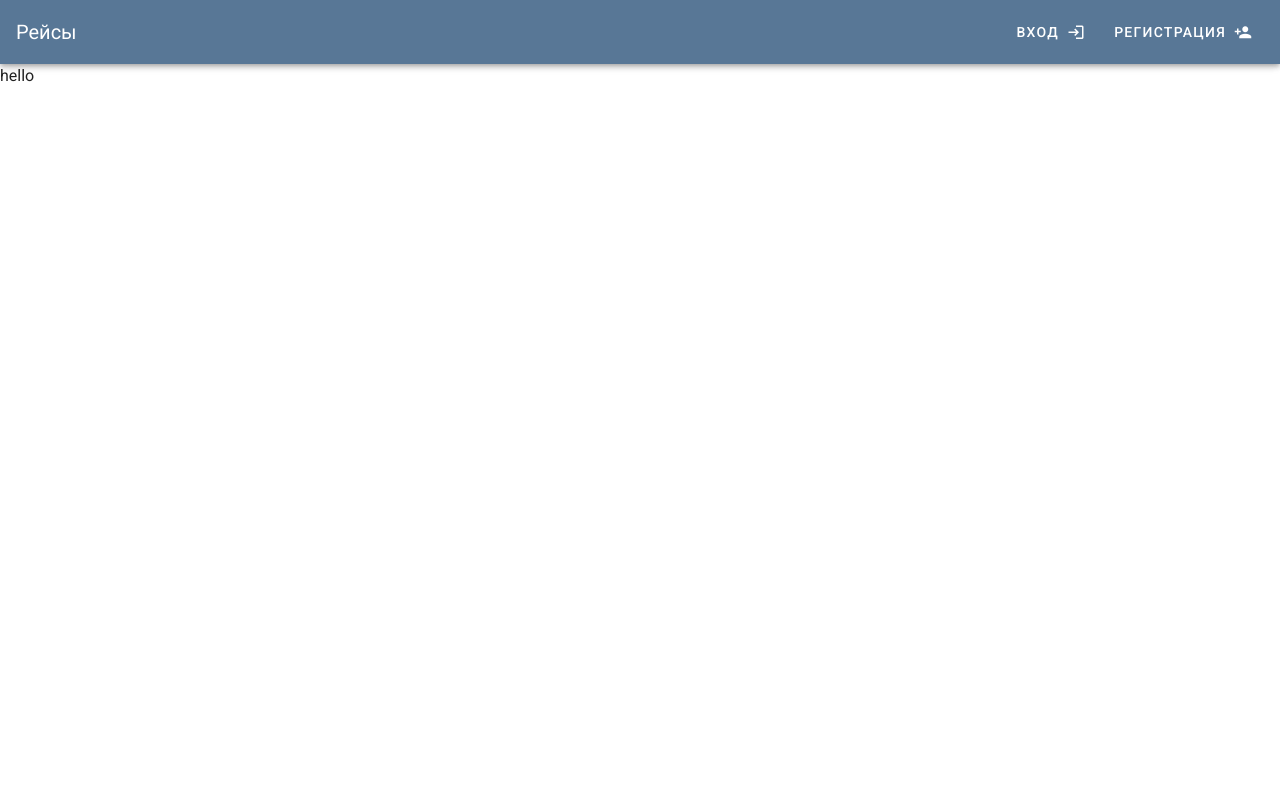
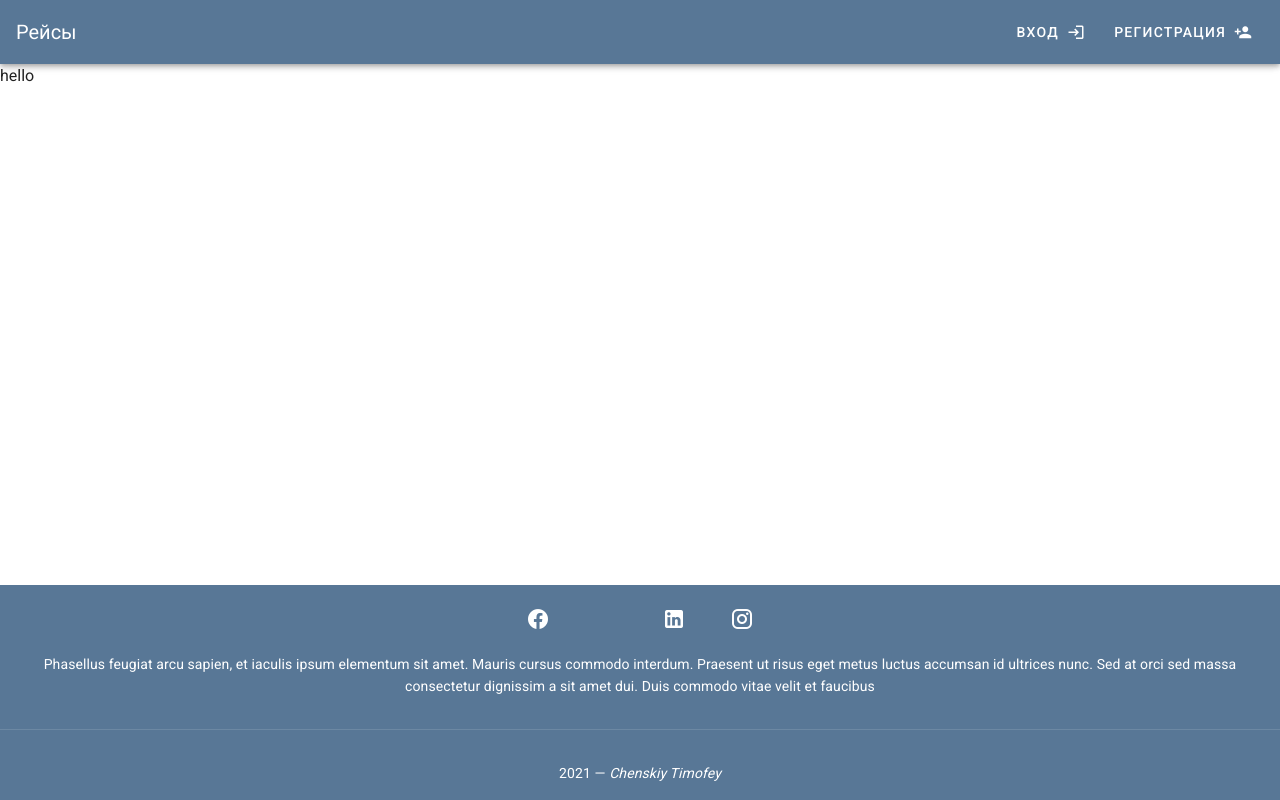
Before and after one commit to timchenko24/djangorest-vessels-voyages, a Vue app in the folder frontend/: page / in a window 1280 px wide. Built offline with nearby package versions, Linux system fonts and the light colour scheme.

Commit message:
footer added

```diff
--- a/frontend/src/App.vue
+++ b/frontend/src/App.vue
@@ -24,6 +24,41 @@
     <v-content>
       <router-view/>
     </v-content>
+
+    <v-footer
+      dark
+      padless
+    >
+      <v-card
+        flat
+        tile
+        class="white--text text-center"
+        color="#587796"
+      >
+        <v-card-text>
+          <v-btn
+            v-for="icon in icons"
+            :key="icon"
+            class="mx-4 white--text"
+            icon
+          >
+            <v-icon size="24px">{{ icon }}</v-icon>
+          </v-btn>
+        </v-card-text>
+
+        <v-card-text class="white--text pt-0">
+          Phasellus feugiat arcu sapien, et iaculis ipsum elementum sit amet. Mauris cursus
+          commodo interdum. Praesent ut risus eget metus luctus accumsan id ultrices nunc. Sed at
+          orci sed massa consectetur dignissim a sit amet dui. Duis commodo vitae velit et faucibus
+        </v-card-text>
+
+        <v-divider></v-divider>
+
+        <v-card-text class="white--text">
+          {{ new Date().getFullYear() }} — <i>Chenskiy Timofey</i>
+        </v-card-text>
+      </v-card>
+    </v-footer>
   </v-app>
 </template>
 
@@ -33,7 +68,12 @@ export default {
   name: 'App',
 
   data: () => ({
-    //
+    icons: [
+      'mdi-facebook',
+      'mdi-vk',
+      'mdi-linkedin',
+      'mdi-instagram',
+    ],
   }),
 };
 </script>
```
